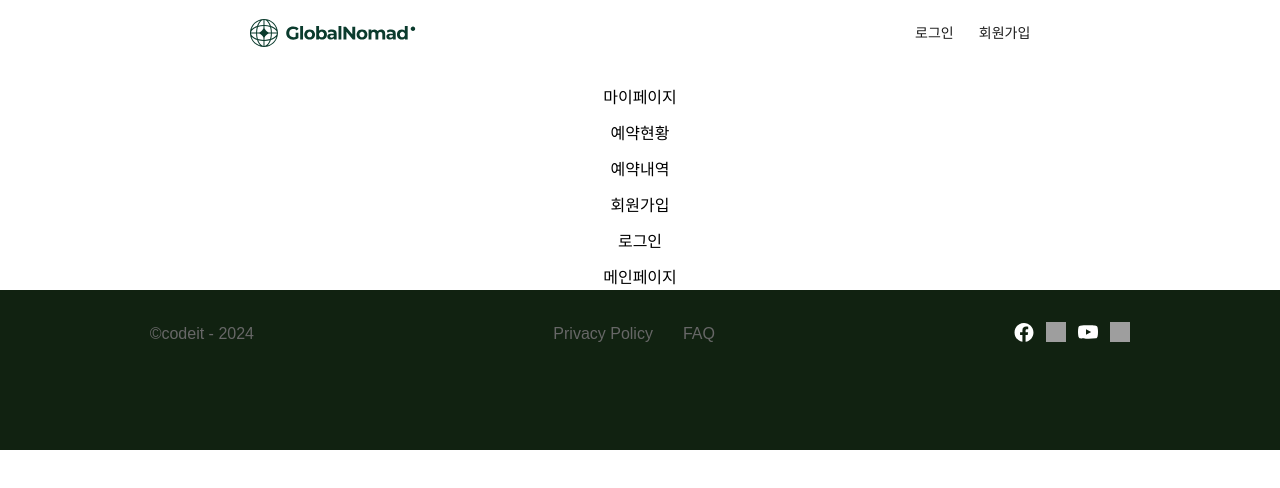
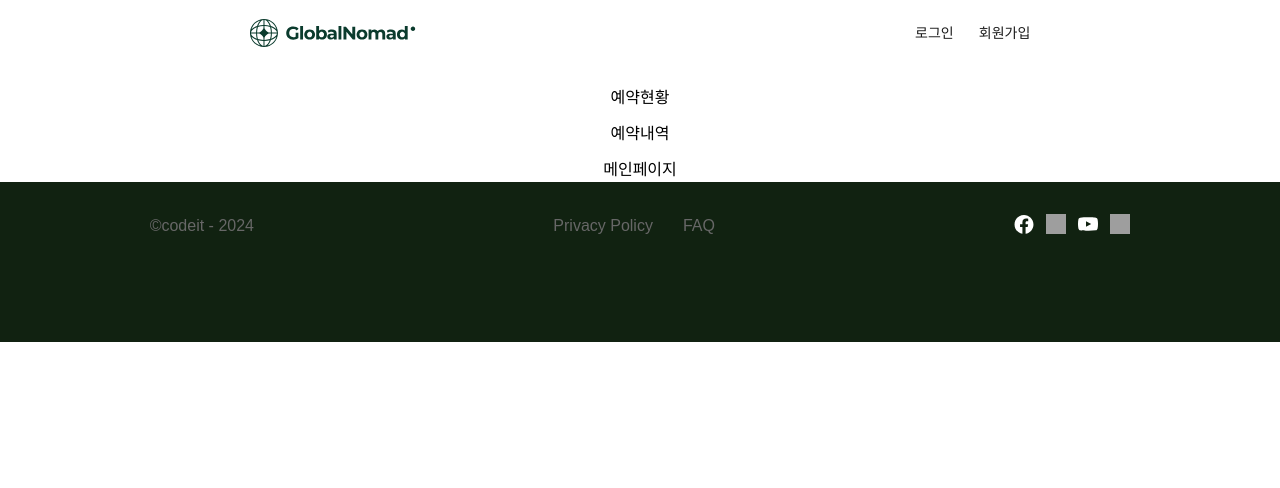
Before and after one commit to LeeSG98/GlobalNomad, a Next.js app: page / in a window 1280 px wide. Shown: the top 488 px of the page. Built offline with nearby package versions, Linux system fonts and the light colour scheme; grey boxes are pictures that could not be loaded; a web font is replaced by a local one.

Commit message:
Feat: Header 및 Footer 보이는 페이지 유무 추가

```diff
--- a/src/pages/_app.tsx
+++ b/src/pages/_app.tsx
@@ -4,15 +4,27 @@ import { QueryClient, QueryClientProvider } from "@tanstack/react-query";
 import { StoreProvider } from "@/store/StoreProvider";
 import "@/styles/globals.css";
 import { AuthProvider } from "@/contexts/AuthContext";
+import Header from "@/components/header/header";
+import Footer from "@/components/footer/footer";
 
 const queryClient = new QueryClient();
 
-const MyApp: React.FC<AppProps> = ({ Component, pageProps }) => {
+//showHeaderFooter 속성 추가
+type CustomAppProps = AppProps & {
+  Component: AppProps["Component"] & { showHeaderFooter?: boolean };
+};
+
+const MyApp: React.FC<CustomAppProps> = ({ Component, pageProps }) => {
+  // 헤더 푸터 표시 여부 결정
+  const showHeaderFooter = Component.showHeaderFooter !== false;
+
   return (
     <QueryClientProvider client={queryClient}>
       <AuthProvider>
         <StoreProvider>
+          {showHeaderFooter && <Header />}
           <Component {...pageProps} />
+          {showHeaderFooter && <Footer />}
         </StoreProvider>
       </AuthProvider>
     </QueryClientProvider>
--- a/src/pages/index.tsx
+++ b/src/pages/index.tsx
@@ -1,20 +1,16 @@
 import Footer from "@/components/footer/footer";
 import Header from "@/components/header/header";
 import Link from "next/link";
+import MainPage from "./MainPage";
 
 export default function Home() {
   return (
     <>
-      <Header />
       <div className="flex flex-col items-center gap-3 pt-5">
-        <Link href="/mypage">마이페이지</Link>
         <Link href="/bookingstatus">예약현황</Link>
         <Link href="/mybookinglist">예약내역</Link>
-        <Link href="/signup">회원가입</Link>
-        <Link href="/signin">로그인</Link>
         <Link href="/MainPage">메인페이지</Link>
       </div>
-      <Footer />
     </>
   );
 }
--- a/src/pages/signin/index.tsx
+++ b/src/pages/signin/index.tsx
@@ -19,4 +19,6 @@ const LoginPage = () => (
   </div>
 );
 
+LoginPage.showHeaderFooter = false;
+
 export default LoginPage;
--- a/src/pages/signup/index.tsx
+++ b/src/pages/signup/index.tsx
@@ -18,4 +18,6 @@ const SignupPage = () => (
   </div>
 );
 
+SignupPage.showHeaderFooter = false;
+
 export default SignupPage;
```
